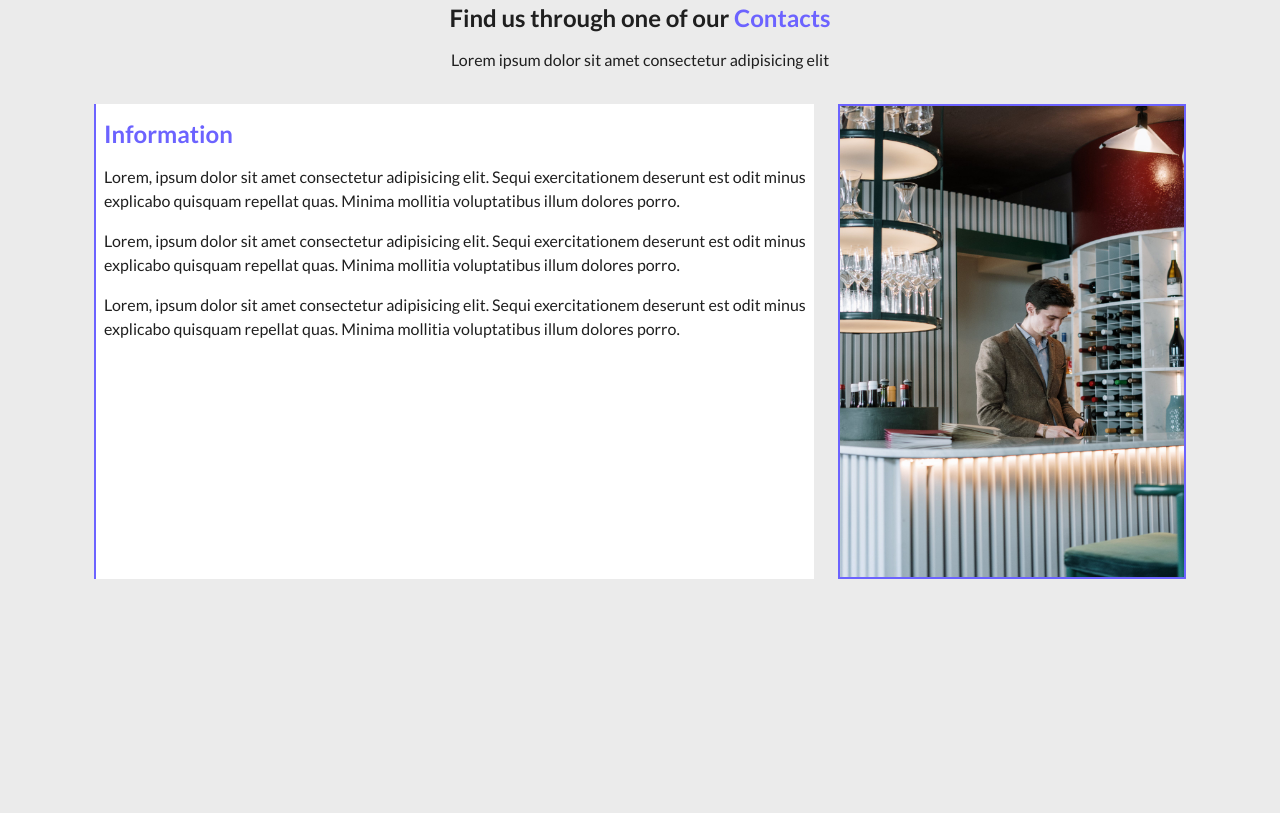
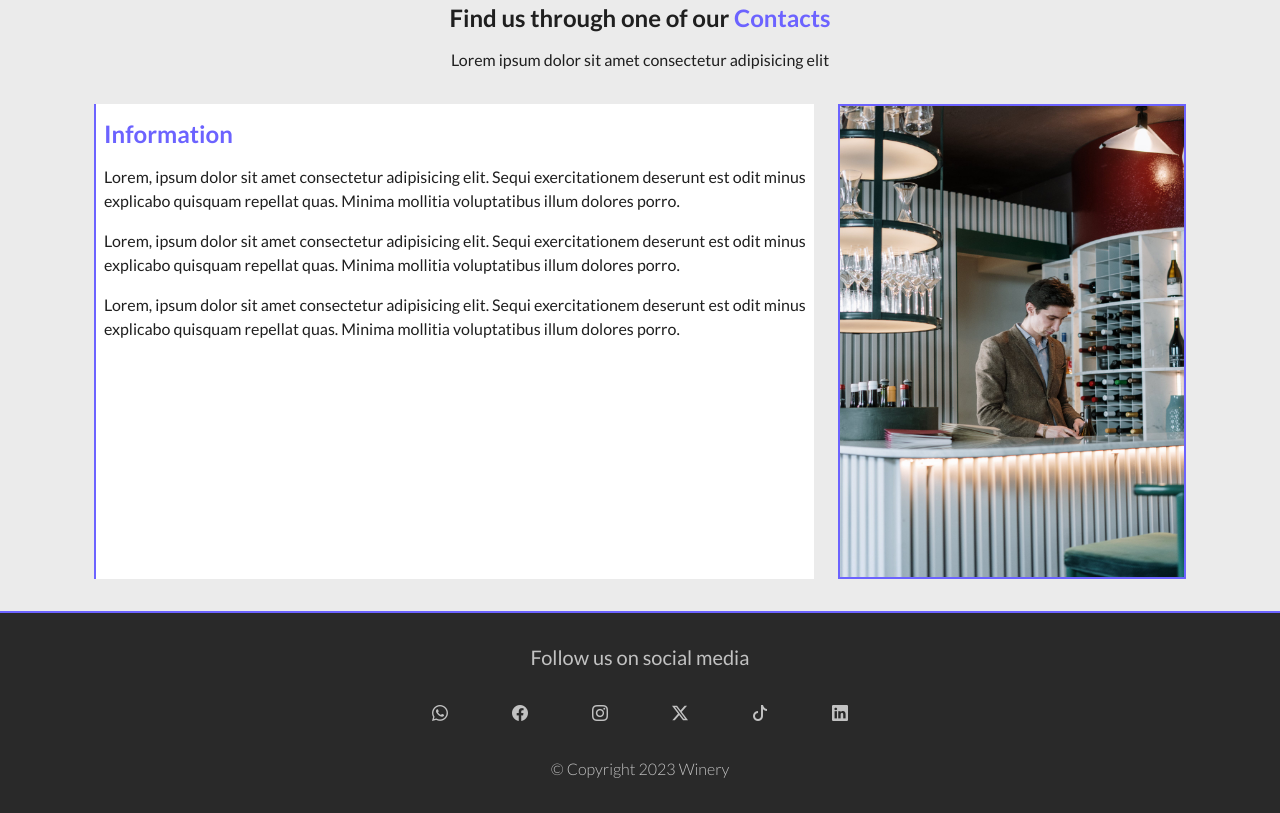
Before and after one commit to rafaeljosecomputacao/wine-bootstrap, a plain HTML site: page index.html in a window 1280 px wide. Shown: the part 2674-3487 px from the top of the page. Before the commit the page ends 3285 px from the top, so only its background shows below. Drawn offline with nearby package versions, Linux system fonts and the light colour scheme.

Commit message:
create-footer

```diff
--- a/css/style.css
+++ b/css/style.css
@@ -65,6 +65,7 @@ a {
 
 #header .navbar-toggler {
     border: none;
+    padding: 4px 0 4px 12px;
 }
 
 #header .navbar-toggler:focus {
@@ -177,6 +178,10 @@ a {
 /* Product Section */
 #product-section {
     margin-top: 32px;
+}
+
+#product-section .container {
+    padding: 0;
 }
 
 #product-section .row {
@@ -309,6 +314,29 @@ a {
     margin-bottom: 16px;
 }
 
+/* Footer */
+#footer {
+    border-top: 2px solid var(--primary-color);
+    padding: 32px 8px;
+    text-align: center;
+}
+
+#footer .footer-links {
+    margin: 32px 0;
+    display: flex;
+    flex-direction: row;
+    justify-content: space-around;
+}
+
+#footer .footer-links a {
+    color: var(--secondary-color);
+    transition: .5s;
+}
+
+#footer .footer-links a:hover {
+    color: var(--primary-color);
+}
+
 /* Scrollbar */
 ::-webkit-scrollbar {
     width: 8px;
@@ -348,6 +376,10 @@ a {
         padding-left: 24px;
     }
 
+    #header .navbar-toggler {
+        padding: 4px 8px 4px 12px;
+    }
+
     /* Main */
     #main {
         padding: 0 24px;
@@ -373,6 +405,10 @@ a {
     }
 
     /* Product Section */
+    #product-section .container {
+        padding: 0 12px;
+    }
+
     .product-banner {
         padding: 32px 100px;
         display: flex;
@@ -406,6 +442,11 @@ a {
     #contact-section .contact-text-container {
         height: 100%;
         margin-bottom: 0;
+    }
+
+    /* Footer */
+    #footer {
+        padding: 32px 100px;
     }
 }
 
@@ -456,4 +497,9 @@ a {
     #contact-section .contact-image-container {
         height: 475px;
     }
+
+    /* Footer */
+    #footer {
+        padding: 32px 400px;
+    }
 }
--- a/index.html
+++ b/index.html
@@ -306,5 +306,20 @@
             </div>
         </div>
     </section>
+    <!-- Footer -->
+    <footer id="footer" class="container-fluid secondary-bg-color secondary-color">
+        <h5 class="mb-0">Follow us on social media</h5>
+        <div class="footer-links">
+            <a href="#"><i class="bi bi-whatsapp"></i></a>
+            <a href="#"><i class="bi bi-facebook"></i></a>
+            <a href="#"><i class="bi bi-instagram"></i></a>
+            <a href="#"><i class="bi bi-twitter-x"></i></a>
+            <a href="#"><i class="bi bi-tiktok"></i></a>
+            <a href="#"><i class="bi bi-linkedin"></i></a>
+        </div>
+        <p class="mb-0 fw-light">
+            &copy; Copyright <span class="fw-light year"></span> Winery
+        </p>
+    </footer>
 </body>
 </html>
--- a/js/script.js
+++ b/js/script.js
@@ -0,0 +1,4 @@
+/* Current year for footer */
+
+var year = new Date();
+document.querySelector('.year').innerHTML = year.getFullYear();
```
